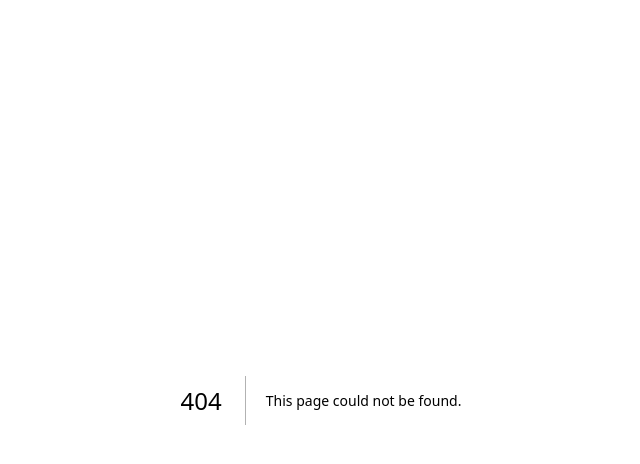
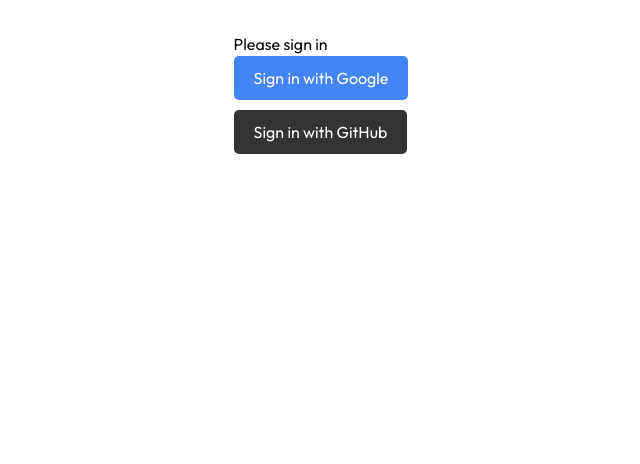
Before and after one commit to heyibad/ai-content-generator, a Next.js app: page /login in a window 1280 px wide. Before the commit this address had no page. Shown: the top 464 px of the page, without its empty margins (319-959 px from the left). Built offline with nearby package versions, Linux system fonts and the light colour scheme; no server answers.

Commit message:
Refactor login page component to add sign-in functionality and improve UI

```diff
--- /dev/null
+++ b/src/app/login/page.tsx
@@ -0,0 +1,67 @@
+"use client";
+
+import { signIn, signOut, useSession } from "next-auth/react";
+
+export default function LoginPage() {
+  const { data: session, status } = useSession();
+
+  if (status === "loading") {
+    return <div>Loading...</div>;
+  }
+
+  return (
+    <div style={{ display: "flex", flexDirection: "column", alignItems: "center", padding: "2rem" }}>
+      {session ? (
+        <div>
+          <h2>Welcome, {session.user?.name}!</h2>
+          <p>Email: {session.user?.email}</p>
+          <button
+            onClick={() => signOut()}
+            style={{
+              padding: "10px 20px",
+              backgroundColor: "#FF4136",
+              color: "#fff",
+              border: "none",
+              borderRadius: "5px",
+              cursor: "pointer",
+            }}
+          >
+            Sign Out
+          </button>
+        </div>
+      ) : (
+        <div>
+          <h2>Please sign in</h2>
+          <button
+            onClick={() => signIn("google")}
+            style={{
+              padding: "10px 20px",
+              backgroundColor: "#4285F4",
+              color: "#fff",
+              border: "none",
+              borderRadius: "5px",
+              marginBottom: "10px",
+              cursor: "pointer",
+            }}
+          >
+            Sign in with Google
+          </button>
+          <br />
+          <button
+            onClick={() => signIn("github")}
+            style={{
+              padding: "10px 20px",
+              backgroundColor: "#333",
+              color: "#fff",
+              border: "none",
+              borderRadius: "5px",
+              cursor: "pointer",
+            }}
+          >
+            Sign in with GitHub
+          </button>
+        </div>
+      )}
+    </div>
+  );
+}
```
